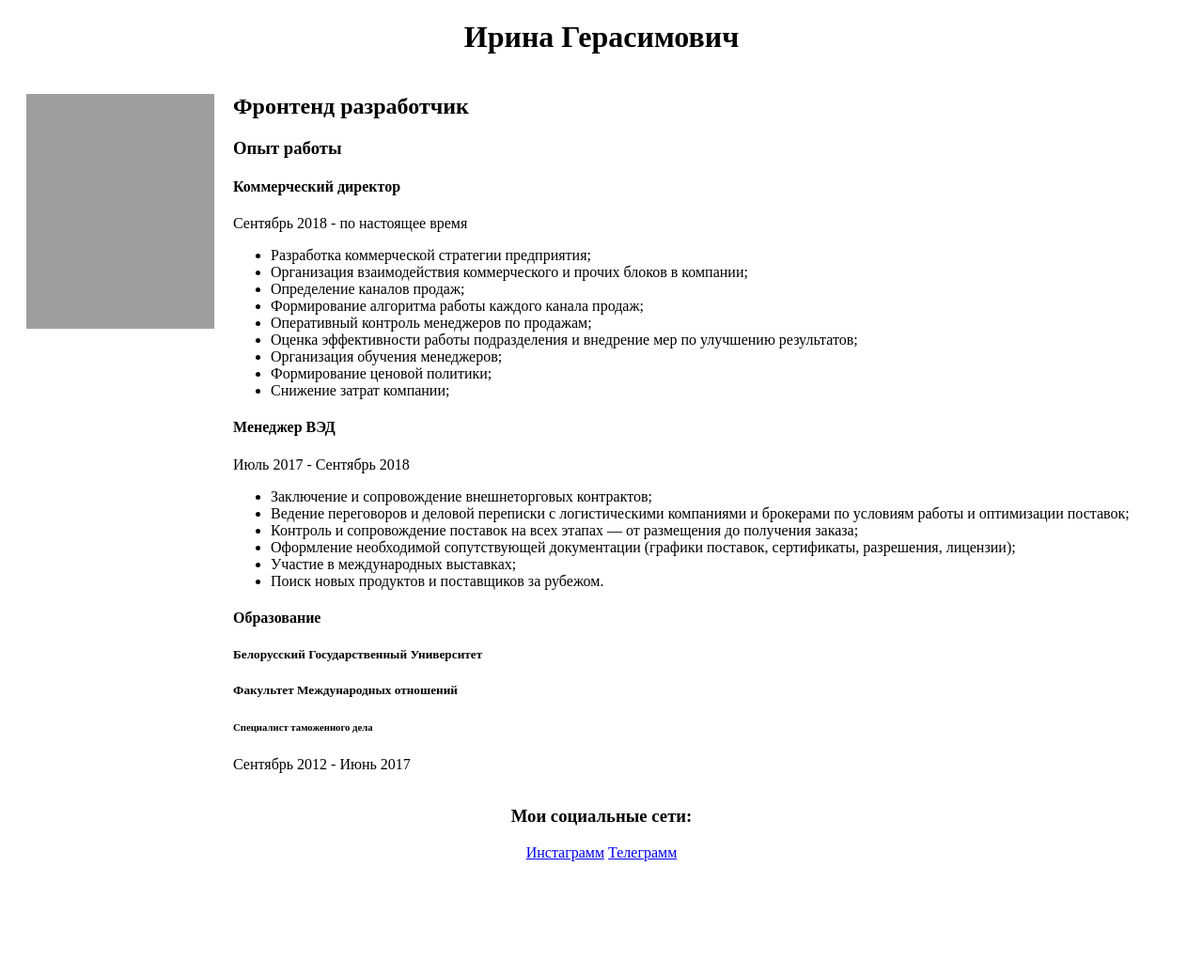
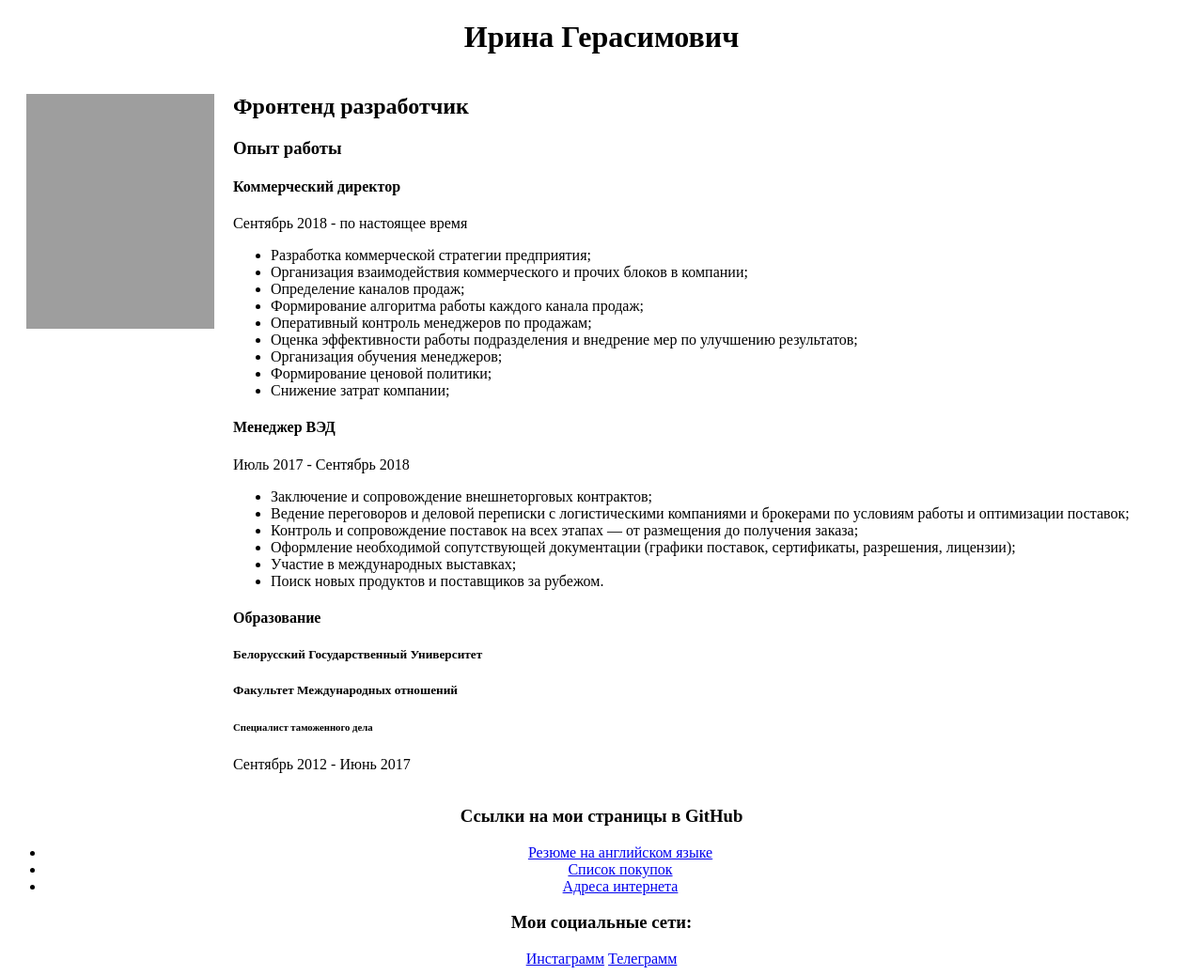
Before and after one commit to IrynaGera/My-resume, a plain HTML site: page index.html in a window 1280 px wide. Shown: the whole page at 94% size. Before the commit the page ends 925 px from the top, so only its background shows below. Drawn offline with Linux system fonts and the light colour scheme; grey boxes are pictures that could not be loaded.

Commit message:
added update index.html

```diff
--- a/index.html
+++ b/index.html
@@ -12,7 +12,7 @@
 
     <div class="row">
         <aside class="disposal">
-            <img src="/home/iryna/My resume/my-photo.JPG" width="200" height="250" alt="Мое фото">
+            <img src="my-photo.JPG" width="200" height="250" alt="Мое фото">
         </aside>
 
         <main>
@@ -65,13 +65,24 @@
 
         </main>
     </div>
-
+    <div class="text-centre">
+        <h3>Ссылки на мои страницы в GitHub</h3>
+        <ul>
+            <li>
+                <a href="https://github.com/IrynaGera/My-resume-english">Резюме на английском языке</a>
+            </li>
+            <li>
+                <a href="https://github.com/IrynaGera/Shopping-list">Список покупок</a>
+            </li>
+            <li>
+                <a href="https://github.com/IrynaGera/Lesson2.2">Адреса интернета</a>
+            </li>
+        </ul>
+    </div>
     <footer class="text-centre">
         <h3>Мои социальные сети:</h3>
                 <a class="link" href="https://instagram.com/ira.gerasimovich?utm_medium=copy_link">Инстаграмм</a>
                 <a class="link" href="https://t.me/irynagerasimovich">Телеграмм</a>
     </footer>
-
   </body>
-
 </html>
```
